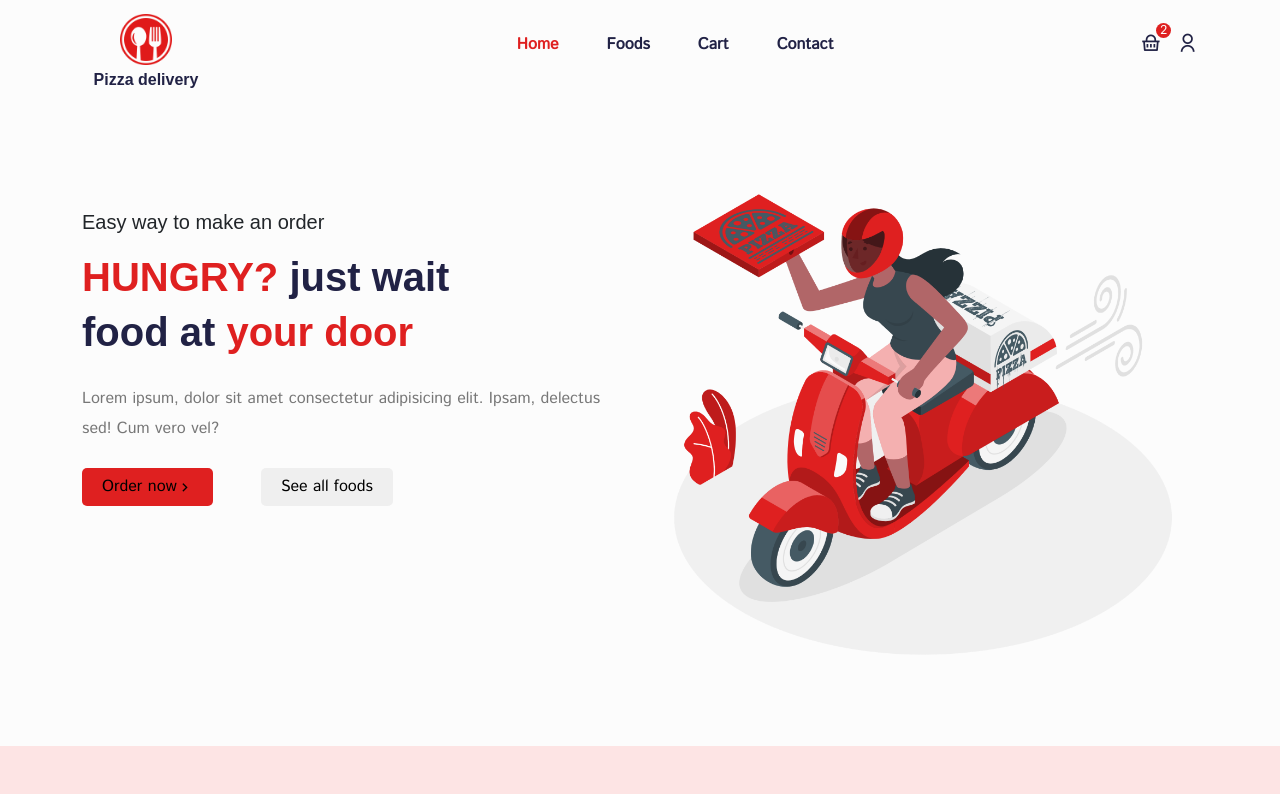
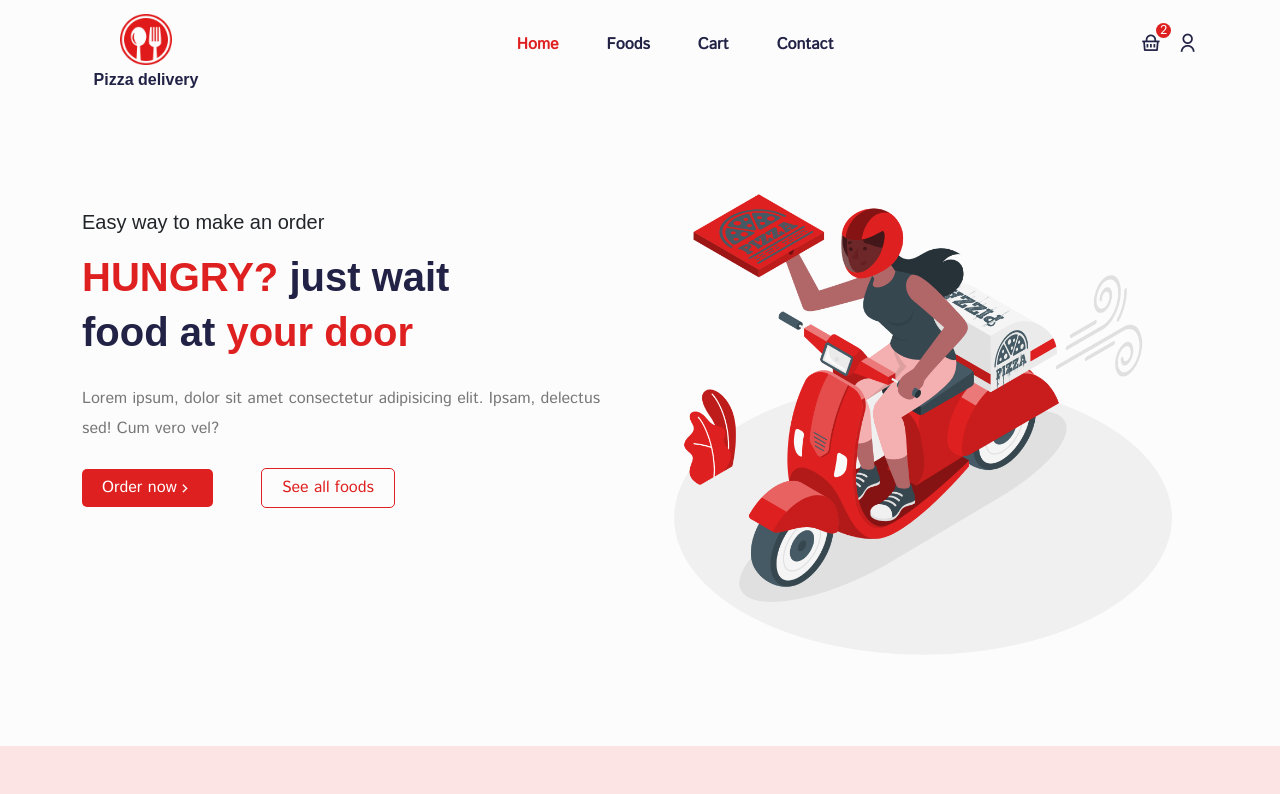
Before and after one commit to Andrewmoren/e_commerce_pizza, a React (Create React App) app: page /home in a window 1280 px wide. Shown: the top 794 px of the page. Built offline with nearby package versions, Linux system fonts and the light colour scheme; a web font is replaced by a local one.

Commit message:
build main title 1

```diff
--- a/src/styles/hero-section.css
+++ b/src/styles/hero-section.css
@@ -23,9 +23,24 @@
     padding: 7px 20px;
     border-radius: 5px;
     cursor: pointer;
+    font-weight: 500;
 }
 
 .order__btn {
     background: #df2020;
-    ;
+    color: #fff;
+    transition: .3s;
 }
+
+.order__btn:hover {
+    background: #212245;
+}
+
+.all__foods-btn {
+    background: transparent;
+    border: 1px solid #df2020 !important;
+}
+
+.all__foods-btn a {
+    color: #df2020
+}
```
